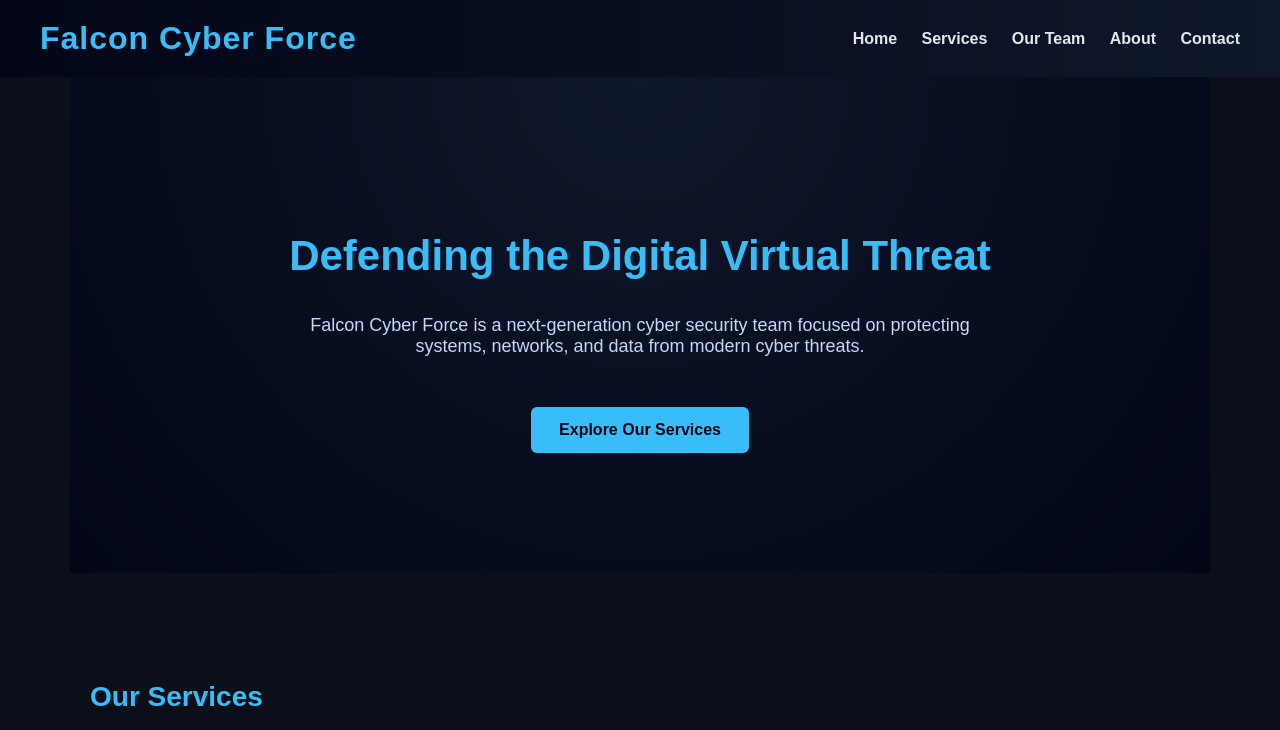
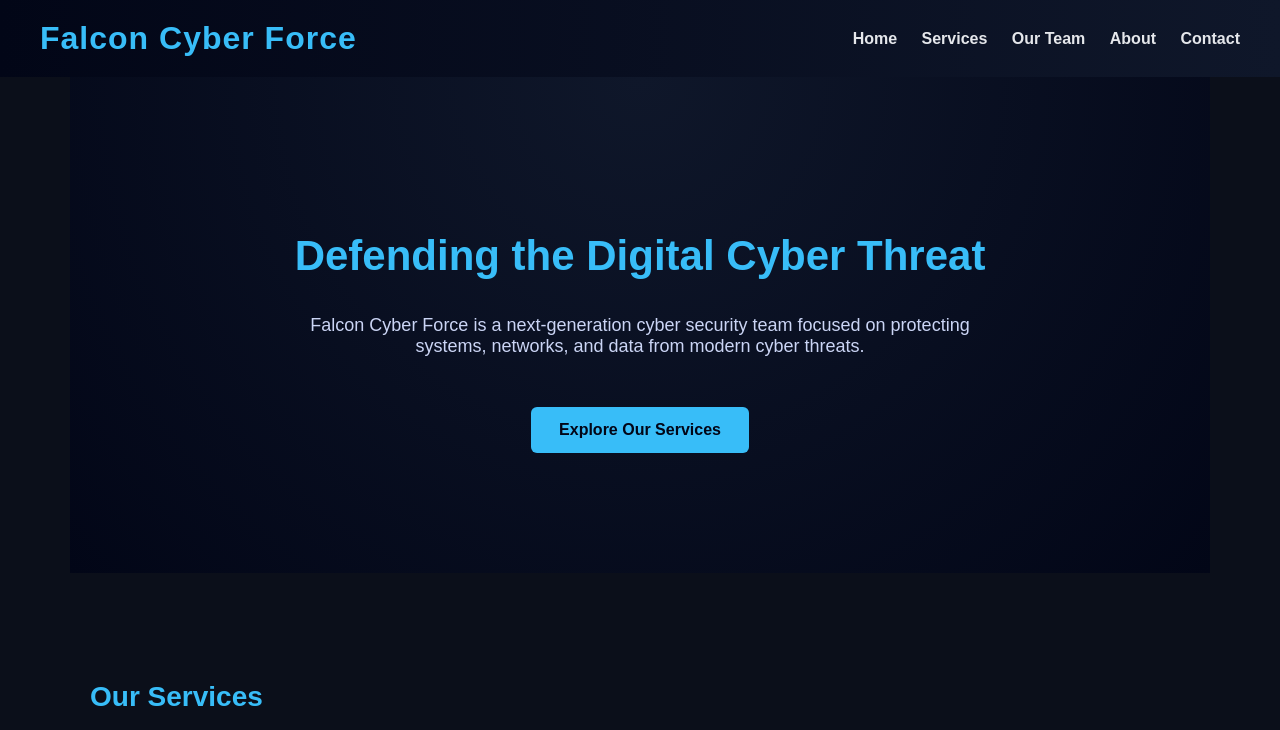
Before and after one commit to Ahamed313/falcon_cyber_force, a plain HTML site: page index.html in a window 1280 px wide. Shown: the top 730 px of the page. Drawn offline with Linux system fonts and the light colour scheme.

Commit message:
Update index.html

```diff
--- a/index.html
+++ b/index.html
@@ -101,7 +101,7 @@
 </header>
 
 <section id="home" class="hero">
-  <h2>Defending the Digital Virtual Threat</h2>
+  <h2>Defending the Digital Cyber Threat</h2>
   <p>
     Falcon Cyber Force is a next‑generation cyber security team focused on
     protecting systems, networks, and data from modern cyber threats.
```
